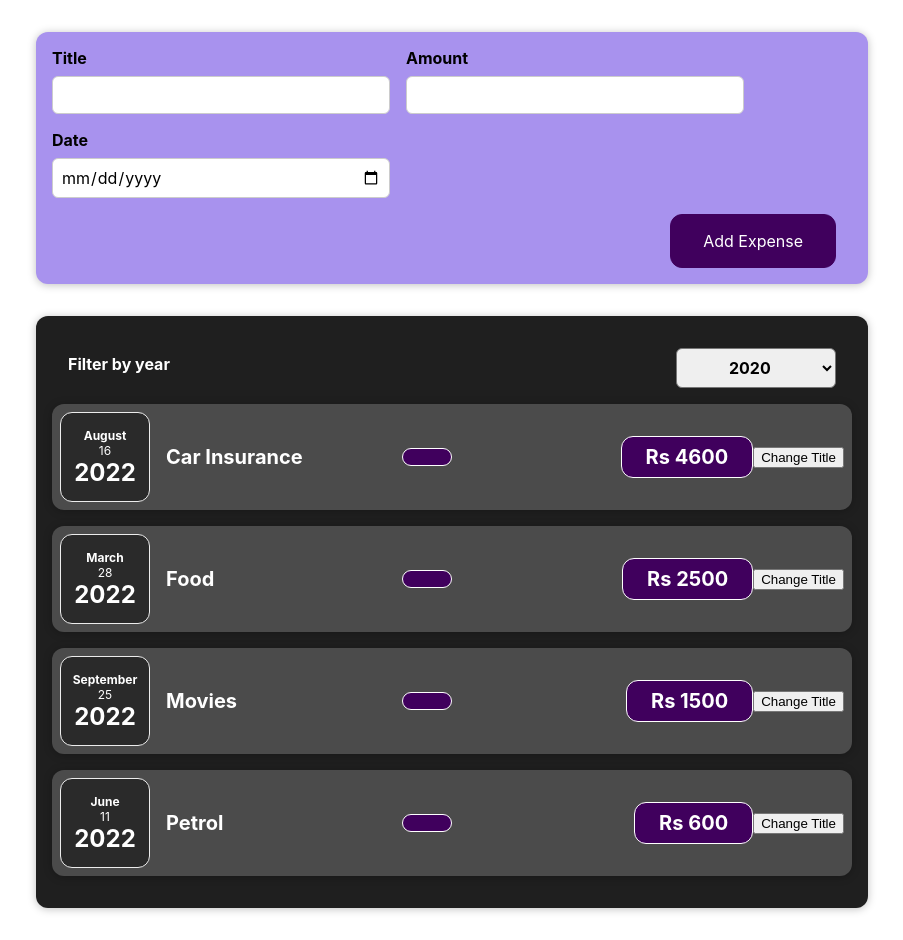
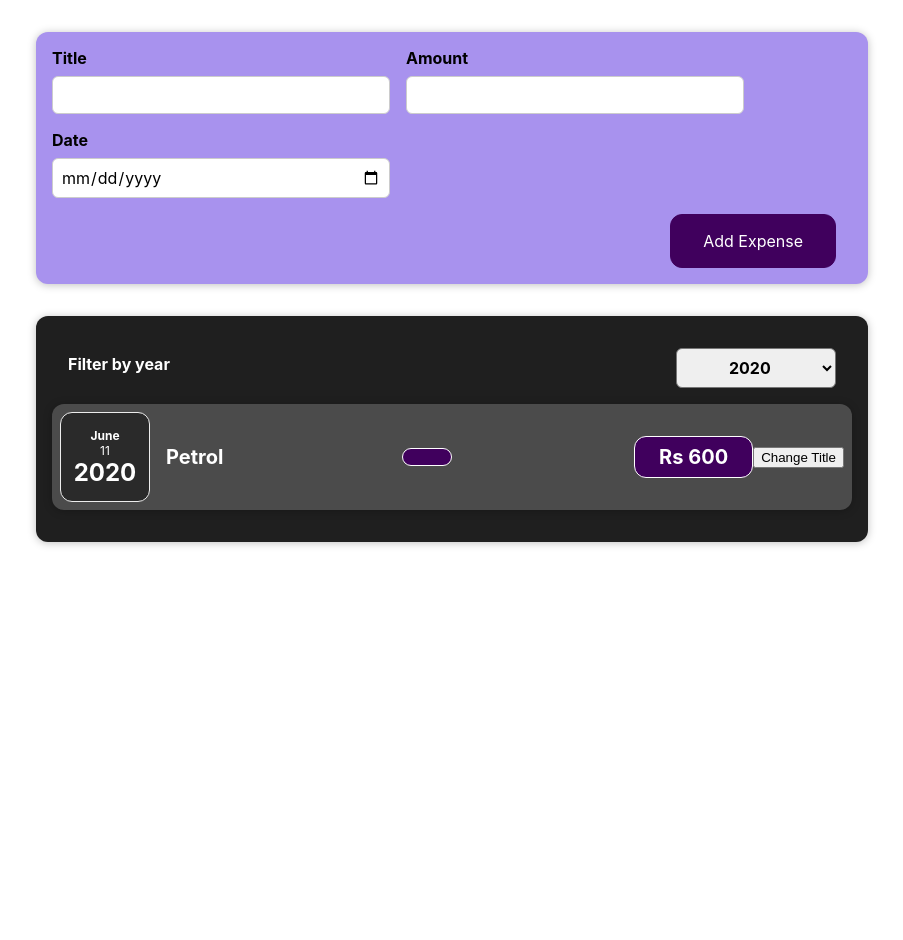
Before and after one commit to Ajay481/React-Tasks, a React (Create React App) app: page / in a window 1280 px wide. Shown: the whole page, without its empty margins (188-1091 px from the left). After the commit the page ends 800 px from the top, so only its background shows below. Built offline with nearby package versions, Linux system fonts and the light colour scheme.

Commit message:
filteredExpenses Added

```diff
--- a/src/App.js
+++ b/src/App.js
@@ -13,19 +13,19 @@ const DUMMY_EXPENSES = [
     id: "e2",
     title: "Food",
     amount: "Rs 2500",
-    date: new Date(2022, 2, 28),
+    date: new Date(2021, 2, 28),
   },
   {
     id: "e3",
     title: "Movies",
     amount: "Rs 1500",
-    date: new Date(2022, 8, 25),
+    date: new Date(2021, 8, 25),
   },
   {
     id: "e4",
     title: "Petrol",
     amount: "Rs 600",
-    date: new Date(2022, 5, 11),
+    date: new Date(2020, 5, 11),
   },
 ];
 
--- a/src/Expenses/Expenses.js
+++ b/src/Expenses/Expenses.js
@@ -10,13 +10,17 @@ const Expenses = (props) => {
   const filterChangeHandler = (selectedYear) => {
     setFilteredYear(selectedYear);
   };
+
+  const filteredExpenses = props.items.filter((expense) => {
+    return expense.date.getFullYear().toString() === filteredYear;
+  });
   return (
     <Card className="expenses">
       <ExpensesFilter
         selected={filteredYear}
         onChangeFilter={filterChangeHandler}
       />
-      {props.items.map((expense) => (
+      {filteredExpenses.map((expense) => (
         <ExpenseItem
           key={expense.id}
           title={expense.title}
```
